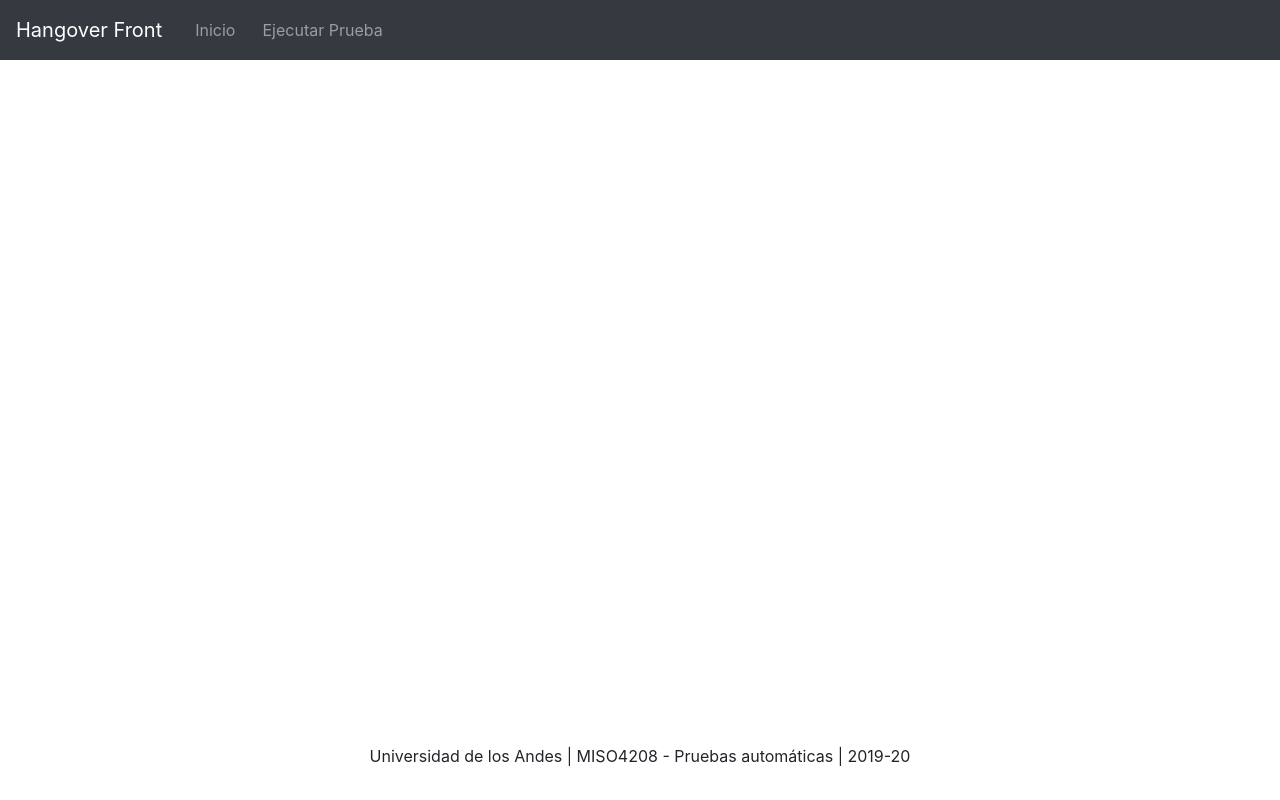
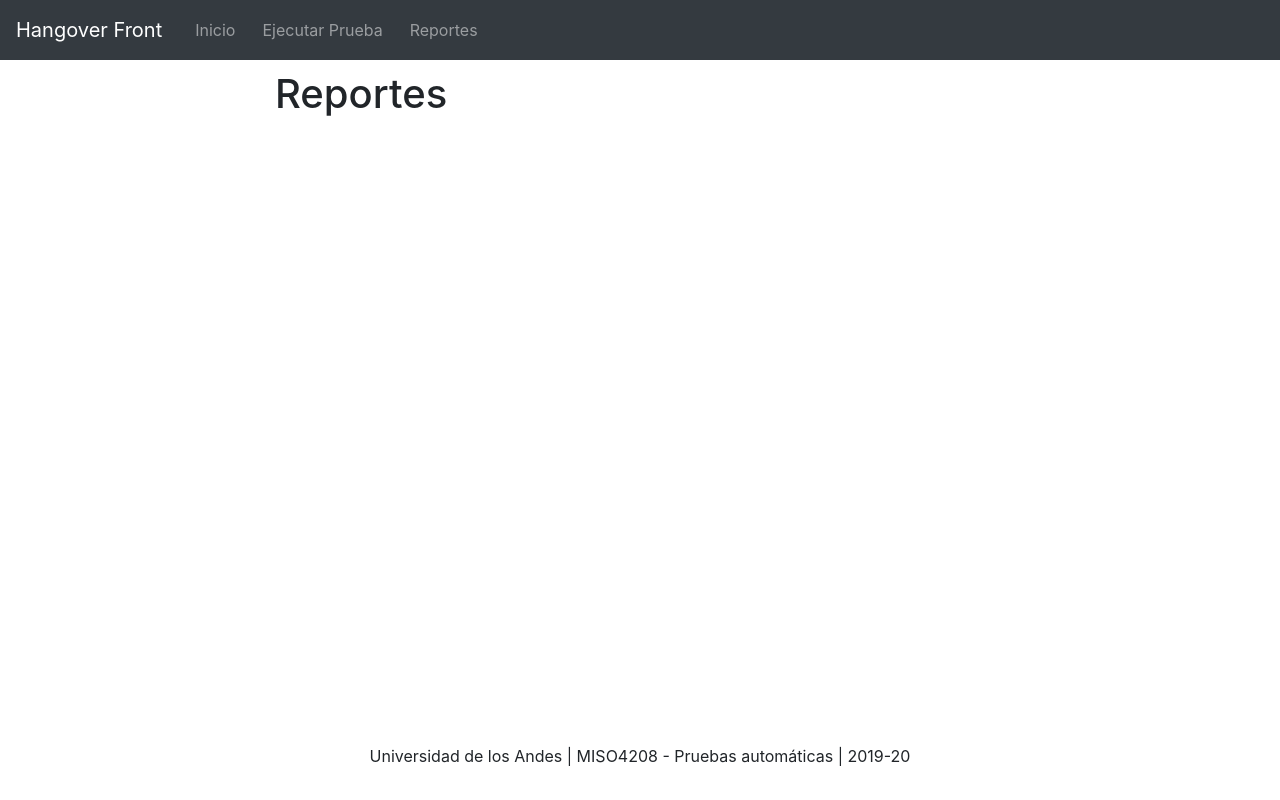
Before and after one commit to miso4208-pruebas-automaticas/hangover-front, an Angular app: page /reports in a window 1280 px wide. Before the commit this address led to /. Built offline with nearby package versions, Linux system fonts and the light colour scheme.

Commit message:
compomnente de reportes

```diff
--- a/src/app/app-routing.module.ts
+++ b/src/app/app-routing.module.ts
@@ -2,13 +2,15 @@ import { NgModule } from '@angular/core';
 import { Routes, RouterModule } from '@angular/router';
 import { HomeComponent } from './home/home.component';
 import {ExecuteTestComponent} from './execute-test/execute-test.component';
+import { ReportsComponent } from './reports/reports.component';
 
 
 
 const routes: Routes = [
   {path:  "", pathMatch:  "full",redirectTo:  "home"},
   {path: "home", component: HomeComponent},
-  {path: "execute-test", component: ExecuteTestComponent}
+  {path: "execute-test", component: ExecuteTestComponent},
+  {path: "reports", component: ReportsComponent}
 ];
 
 @NgModule({
--- a/src/app/app.module.ts
+++ b/src/app/app.module.ts
@@ -8,6 +8,7 @@ import { HeaderComponent } from './header/header.component';
 import { FooterComponent } from './footer/footer.component';
 import { FormsModule } from '@angular/forms';
 import { ExecuteTestComponent } from './execute-test/execute-test.component';
+import { ReportsComponent } from './reports/reports.component';
 
 @NgModule({
   declarations: [
@@ -15,7 +16,7 @@ import { ExecuteTestComponent } from './execute-test/execute-test.component';
     HomeComponent,
     HeaderComponent,
     FooterComponent,
-    ExecuteTestComponent
+    ExecuteTestComponent, ReportsComponent
   ],
   imports: [
     BrowserModule,
--- a/src/app/header/header.component.html
+++ b/src/app/header/header.component.html
@@ -13,6 +13,9 @@
         <li class="nav-item">
           <a class="nav-link" routerLink="/execute-test">Ejecutar Prueba</a>
         </li>
+        <li class="nav-item">
+          <a class="nav-link" routerLink="/reports">Reportes</a>
+        </li>
 
       </ul>
     </div>
--- /dev/null
+++ b/src/app/reports/reports.component.html
@@ -0,0 +1,11 @@
+<div class="container" style="margin-top: 70px;">
+    <div class="row">
+        <div class="col-sm-10 offset-sm-2">
+            <h1>Reportes</h1>
+
+
+        </div>
+
+    </div>
+
+</div>
--- /dev/null
+++ b/src/app/reports/reports.component.ts
@@ -0,0 +1,15 @@
+import { Component, OnInit } from '@angular/core';
+
+@Component({
+  selector: 'app-reports',
+  templateUrl: './reports.component.html',
+  styleUrls: ['./reports.component.css']
+})
+export class ReportsComponent implements OnInit {
+
+  constructor() { }
+
+  ngOnInit() {
+  }
+
+}
```
Also changed, not shown: src/app/reports/reports.component.css (added), 1 other file (tests, documents, lock files or other folders).
